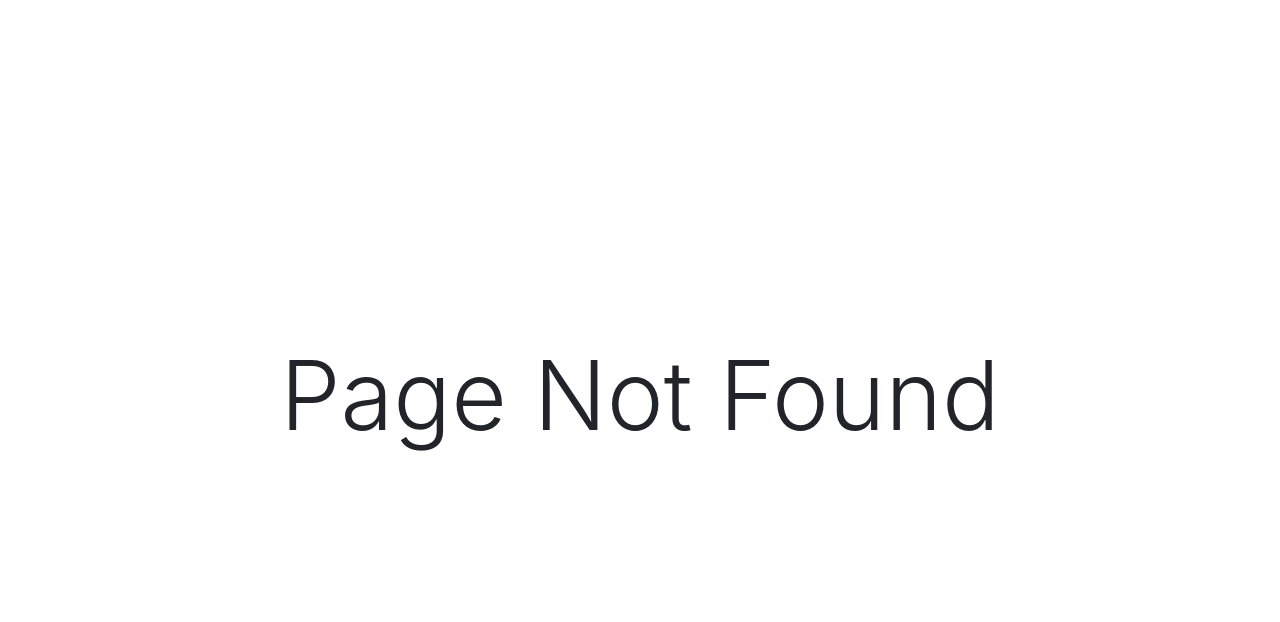
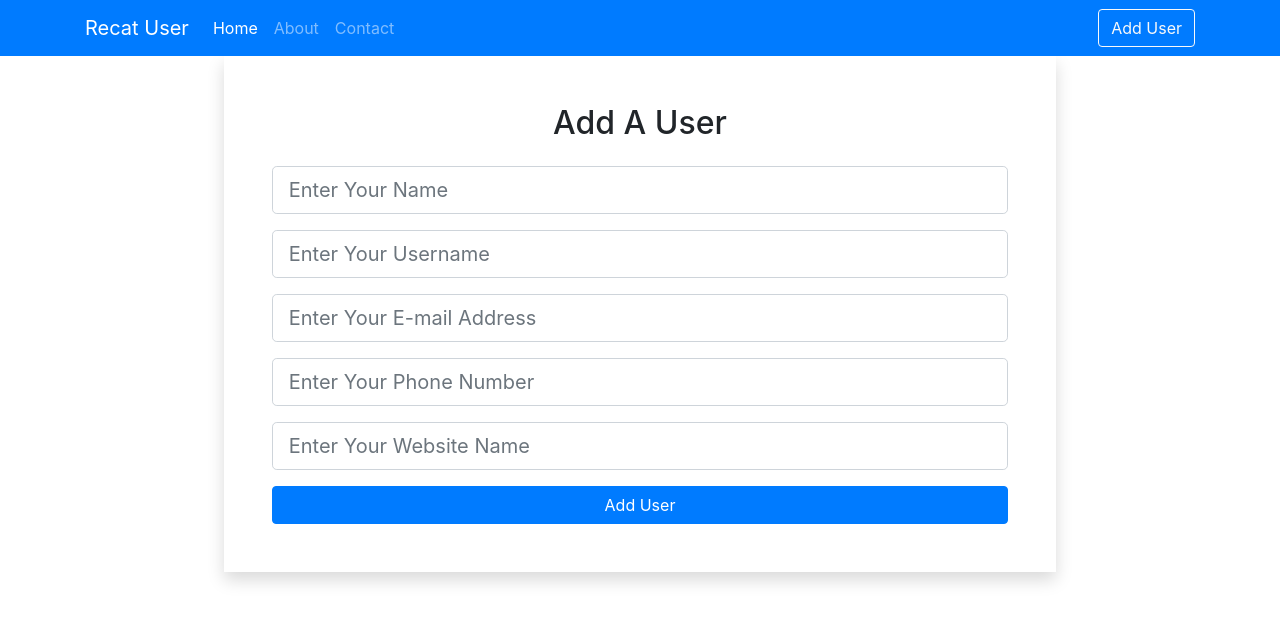
Before and after one commit to vermad843/CRUD, a React (Create React App) app: page /users/add in a window 1280 px wide. Before the commit this address had no page. Shown: the top 622 px of the page. Built offline with nearby package versions, Linux system fonts and the light colour scheme.

Commit message:
form when add user is clicked

```diff
--- a/src/App.js
+++ b/src/App.js
@@ -4,9 +4,10 @@
 import Home from './components/pages/Home';
 import About from './components/pages/About';
 import Contact from './components/pages/Contact';
-import Navbar from './layout/Navbar'
+import Navbar from './components/layout/Navbar'
 import {BrowserRouter as Router, Route, Switch } from "react-router-dom";
 import NotFound from './components/pages/NotFound';
+import AddUser from './components/users/AddUser';
 
 function App() {
   return (
@@ -17,6 +18,7 @@
              <Route exact path='/' component = {Home}/>
              <Route exact path='/about' component = {About}/>
              <Route exact path='/contact' component = {Contact}/>
+             <Route exact path='/users/add' component = {AddUser}/>
              <Route component = {NotFound}/>
           </Switch>
        </div>
--- a/src/layout/Navbar.js
+++ b/src/components/layout/Navbar.js
@@ -28,7 +28,7 @@
                     </li>
                   </ul>
                </div>
-                <button className = "btn btn-outline-light">Add User</button>
+                <Link className = "btn btn-outline-light" to = "/users/add">Add User</Link>
             </div>
        </nav>
     );
--- /dev/null
+++ b/src/components/users/AddUser.js
@@ -0,0 +1,56 @@
+import React from 'react'
+
+const AddUser = () => {
+    return (
+        <div className = "container">
+           <div className = "w-75 mx-auto shadow p-5">
+              <h2 className = "text-center mb-4">Add A User</h2>
+             <form>
+                 <div className = "form-group">
+                    <input
+                        type = "text"
+                        className = "form-control form-control-lg"
+                        placeholder="Enter Your Name"
+                        name = "name"
+                    />
+                 </div>
+                 <div className = "form-group">
+                    <input
+                        type = "text"
+                        className = "form-control form-control-lg"
+                        placeholder="Enter Your Username"
+                        name = "username"
+                    />
+                 </div>
+                 <div className = "form-group">
+                    <input
+                        type = "text"
+                        className = "form-control form-control-lg"
+                        placeholder="Enter Your E-mail Address"
+                        name = "email"
+                    />
+                 </div>
+                 <div className = "form-group">
+                    <input
+                        type = "text"
+                        className = "form-control form-control-lg"
+                        placeholder="Enter Your Phone Number"
+                        name = "phone"
+                    />
+                 </div>
+                 <div className = "form-group">
+                    <input
+                        type = "text"
+                        className = "form-control form-control-lg"
+                        placeholder="Enter Your Website Name"
+                        name = "website"
+                    />
+                 </div>
+                 <button className = "btn btn-primary btn-block">Add User</button>
+              </form>
+           </div>
+        </div>
+    )
+}
+
+export default AddUser;
```
